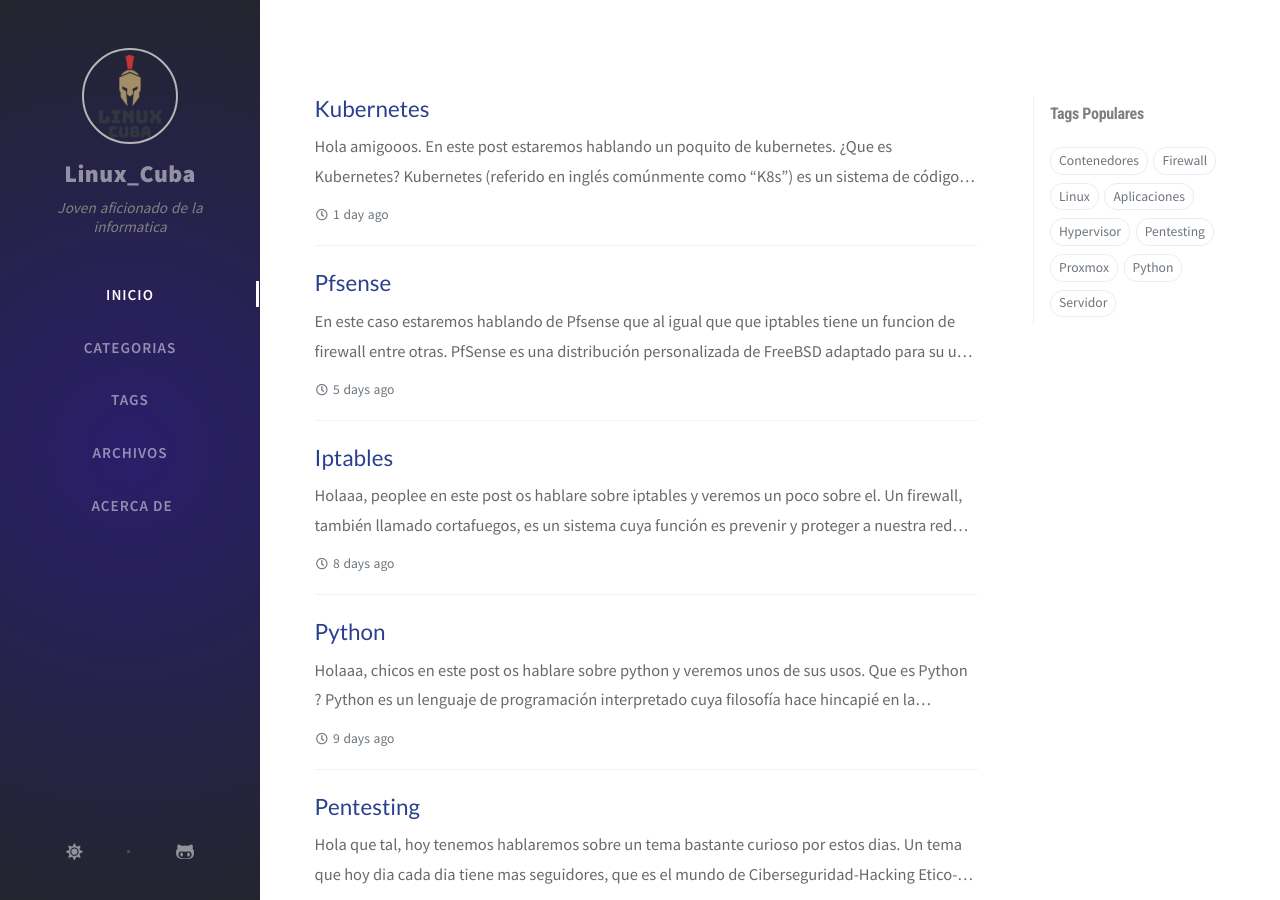
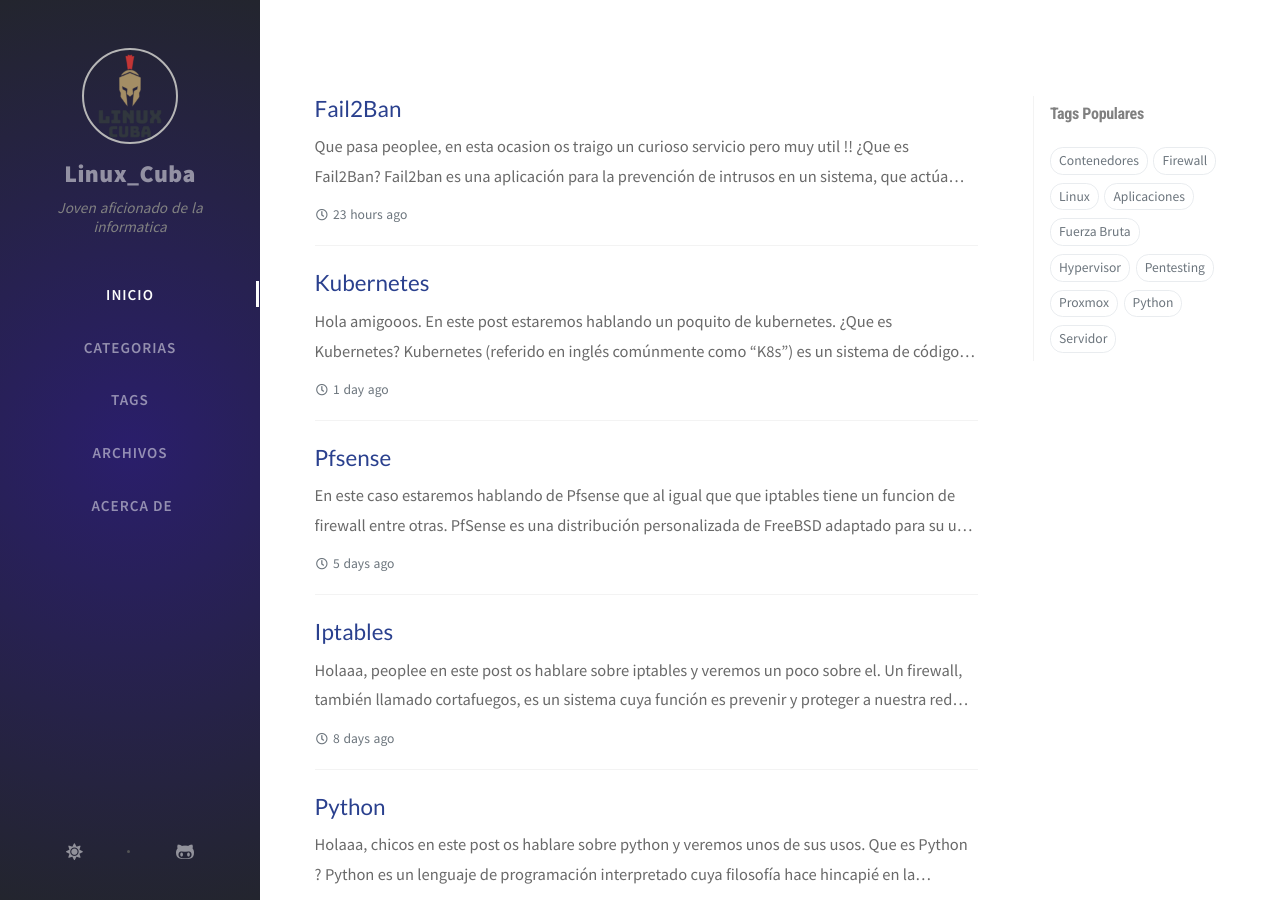
Before and after one commit to Lucho00Cuba/lucho00cuba.github.io, a Jekyll site: the page built from index.html, in a window 1280 px wide and 900 px high. Built offline with Jekyll 4.4.1, drawn with Linux system fonts in a browser that asks for light colours; nearby versions of some CDN libraries; the list of posts is cut into pages by our own code; comment, search, counter and statistics services are not loaded.

Commit message:
Fail2Ban

````diff
--- /dev/null
+++ b/_posts/2021-01-26-Fail2ban.md
@@ -0,0 +1,43 @@
+---
+layout: post
+title: Fail2Ban
+autor: Lucho
+categories: [Servidores]
+tags: [SSH, Fuerza Bruta]
+---
+
+_Que pasa peoplee, en esta ocasion os traigo un curioso servicio pero muy util !!_
+
+_¿Que es Fail2Ban?_
+
+_Fail2ban es una aplicación para la prevención de intrusos en un sistema, que actúa penalizando o bloqueando las conexiones remotas que intentan accesos por fuerza bruta_
+
+[Wiki](https://es.wikipedia.org/wiki/Fail2ban)
+
+![K2B](https://geekland.eu/wp-content/uploads/2018/05/instalar-y-configurar-fail2ban.png)
+
+_Para una buena seguridad de un servidor en internet requiere de esta aplicacion con la integracion de otras mas cosas._
+
+_Aqui os muestro como instalarlo y hacer una pequeña configuracion para nuestro servidor ssh_
+
+![I](https://raw.githubusercontent.com/Lucho00Cuba/lucho00cuba.github.io/main/img/f2b/install.PNG)
+
+_Archivo de Configuracion_
+```shell
+nano /etc/fail2ban/jail.conf
+```
+
+![C](https://raw.githubusercontent.com/Lucho00Cuba/lucho00cuba.github.io/main/img/f2b/conf.PNG)
+
+_Luego de Realizar la configuracion y guardarla. Debemos recargar el servicio_
+```shell
+systemctl restart fail2ban
+```
+
+![S](https://raw.githubusercontent.com/Lucho00Cuba/lucho00cuba.github.io/main/img/f2b/status.PNG)
+
+![CH](https://raw.githubusercontent.com/Lucho00Cuba/lucho00cuba.github.io/main/img/f2b/check.PNG)
+
+_En tan solo un rato ha baneado a una serie de IPs que han intentado conectar al servidor_
+
+_Hasta la proxima..._
````
Also changed, not shown: _posts/2020-11-28-ProxmoxVE.md (+1 -1 lines), img/f2b/check.PNG (added), img/f2b/conf.PNG (added), img/f2b/install.PNG (added), img/f2b/status.PNG (added).
